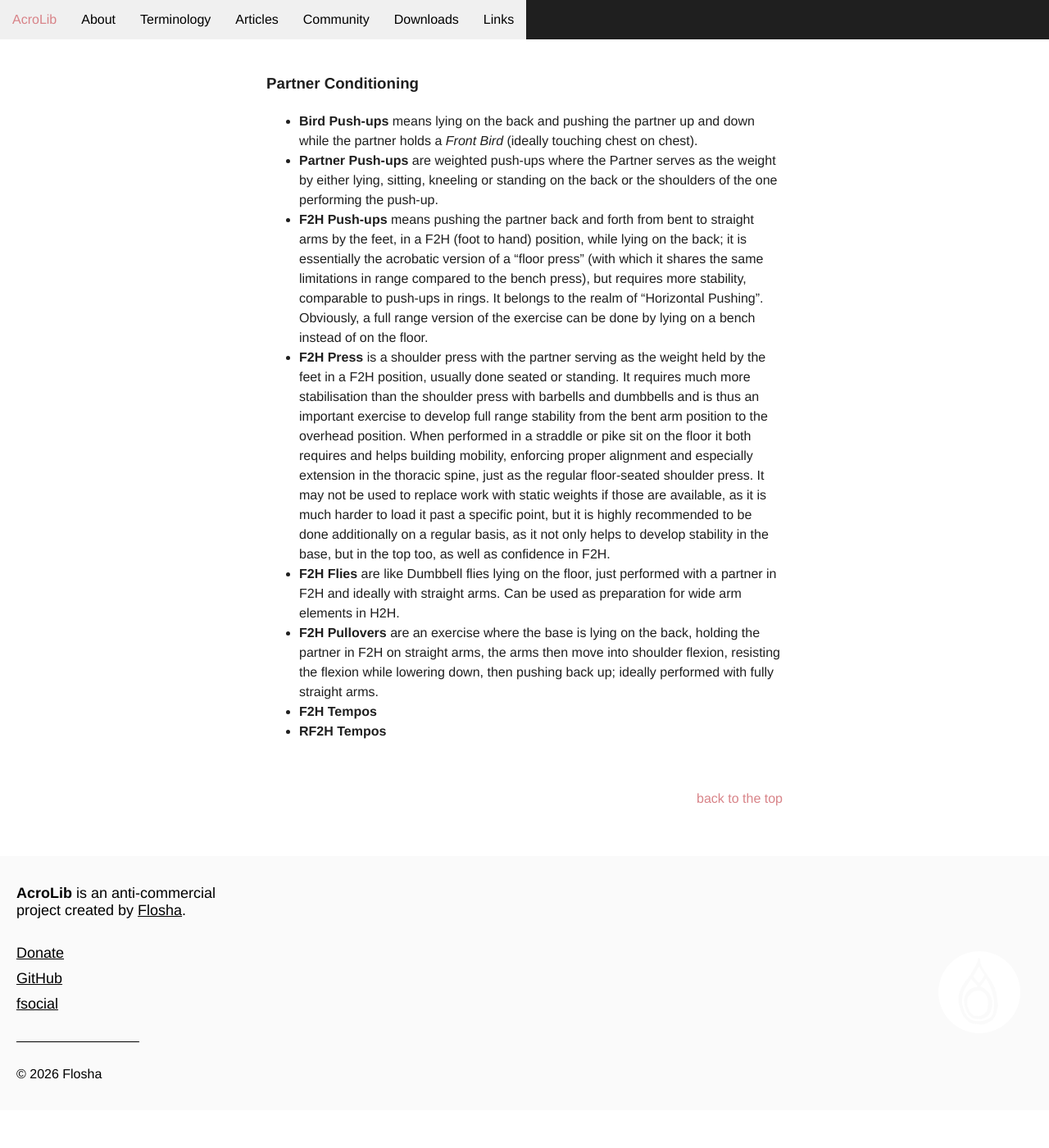
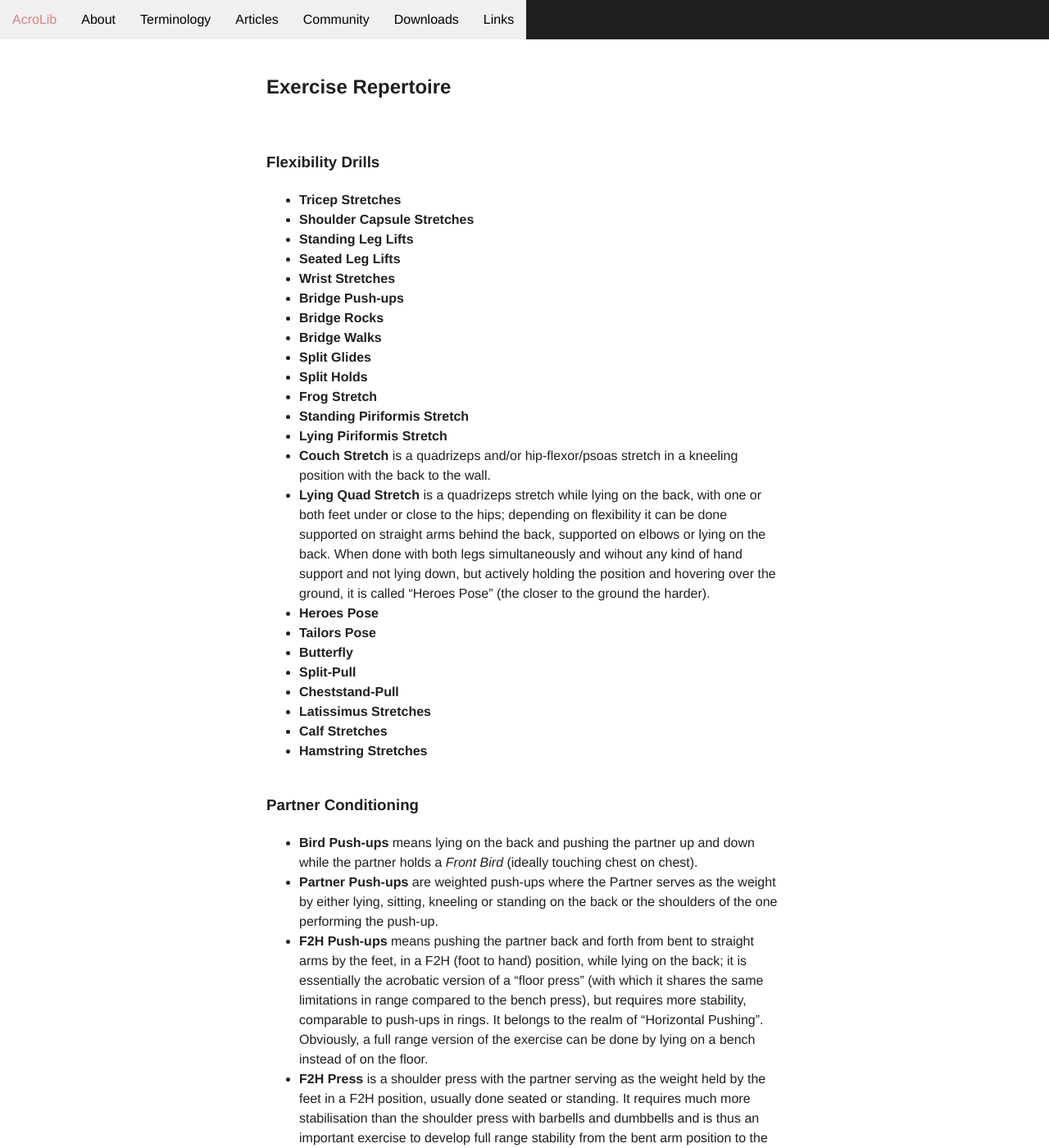
Before and after one commit to floshin/acrolib, a Jekyll site: the page built from terminology/exercises.md, in a window 1280 px wide and 1400 px high. Shown: the whole window at 82% size. Built offline with Jekyll 4.4.1, drawn with Linux system fonts in a browser that asks for light colours; our own code applies the rules of GitHub Pages for plain Markdown files.

Commit message:
Update and rename partner-conditioning.md to exercises.md

```diff
--- a/terminology/partner-conditioning.md
+++ b/terminology/exercises.md
@@ -1,3 +1,36 @@
+
+
+
+## Exercise Repertoire
+
+### Flexibility Drills
+
+* **Tricep Stretches**
+* **Shoulder Capsule Stretches**
+* **Standing Leg Lifts**
+* **Seated Leg Lifts**
+* **Wrist Stretches**
+* **Bridge Push-ups**
+* **Bridge Rocks**
+* **Bridge Walks**
+* **Split Glides**
+* **Split Holds**
+* **Frog Stretch**
+* **Standing Piriformis Stretch**
+* **Lying Piriformis Stretch**
+* **Couch Stretch** is a quadrizeps and/or hip-flexor/psoas stretch in a kneeling position with the back to the wall.
+* **Lying Quad Stretch** is a quadrizeps stretch while lying on the back, with one or both feet under or close to the hips; depending on flexibility it can be done supported on straight arms behind the back, supported on elbows or lying on the back. When done with both legs simultaneously and wihout any kind of hand support and not lying down, but actively holding the position and hovering over the ground, it is called "Heroes Pose" (the closer to the ground the harder).
+* **Heroes Pose**
+* **Tailors Pose**
+* **Butterfly**
+* **Split-Pull**
+* **Cheststand-Pull**
+* **Latissimus Stretches**
+* **Calf Stretches**
+* **Hamstring Stretches**
+
+
+
 ### Partner Conditioning
 
 * **Bird Push-ups** means lying on the back and pushing the partner up and down while the partner holds a *Front Bird* (ideally touching chest on chest).
```
